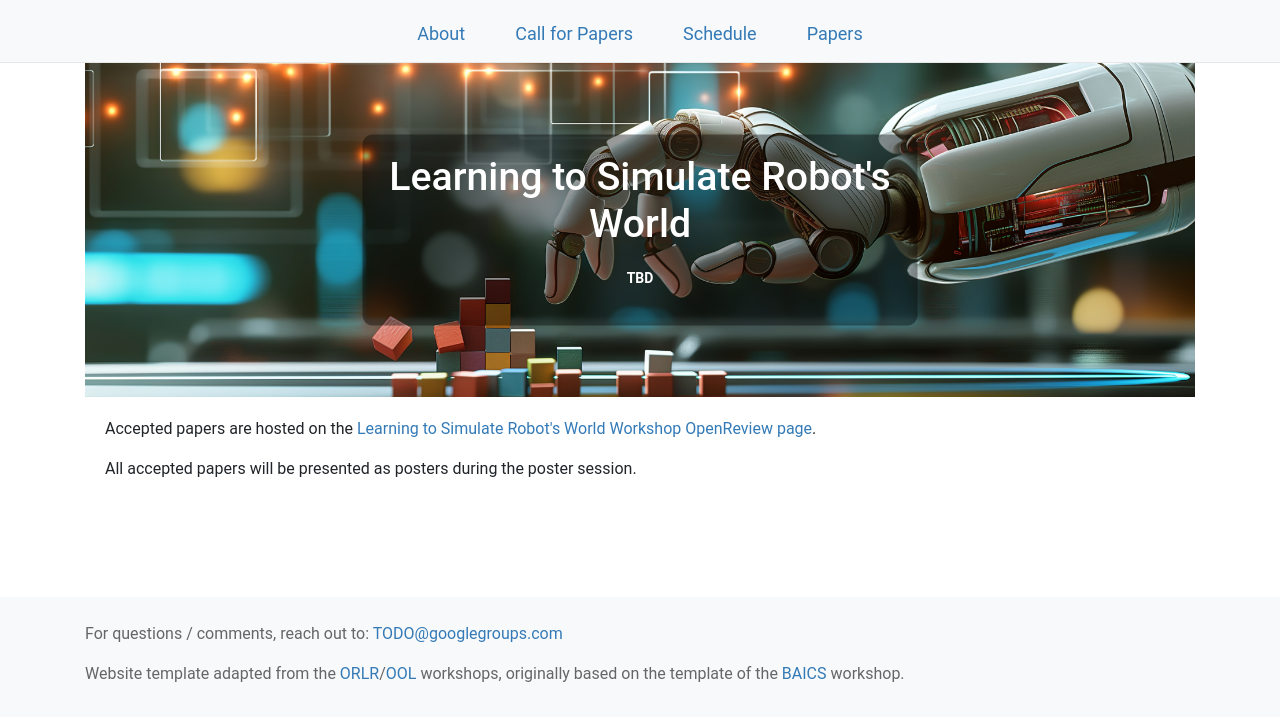
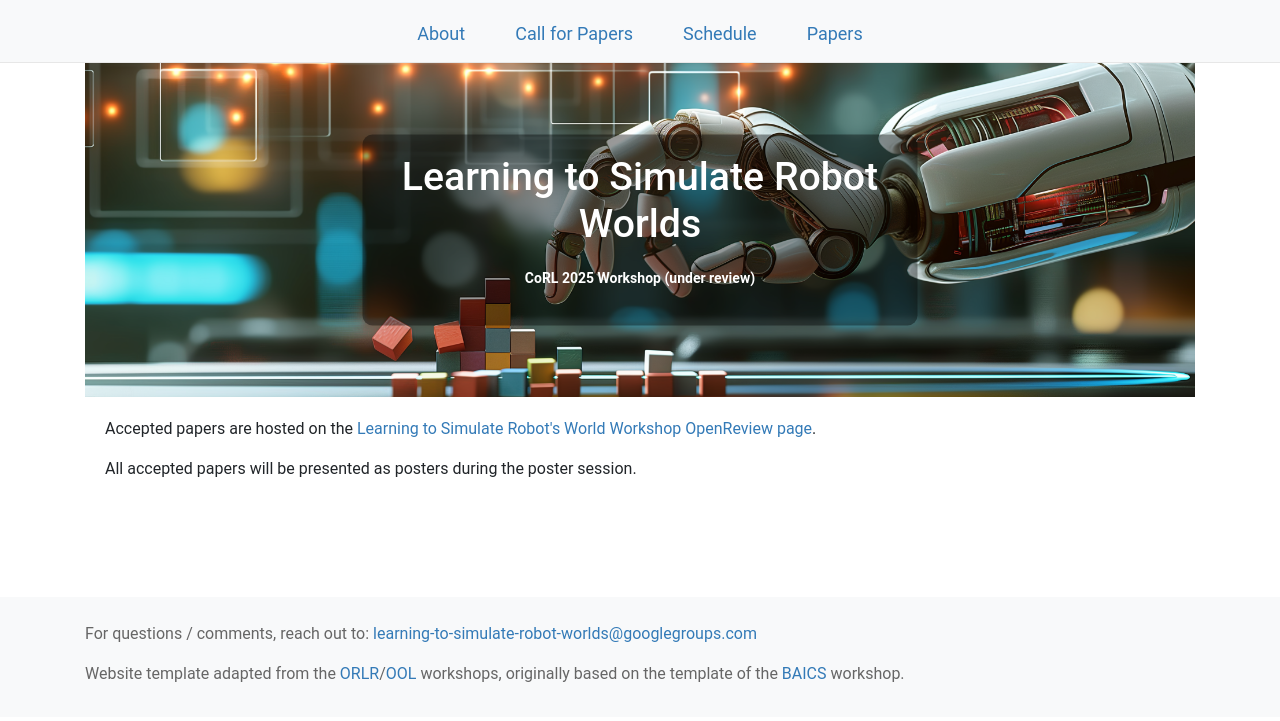
Before and after one commit to simulatingrobotworlds/simulatingrobotworlds.github.io, a Jekyll site: the page built from papers.html, in a window 1280 px wide. Shown: the top 721 px of the page. Built offline with Jekyll 4.4.1, drawn with Linux system fonts in a browser that asks for light colours; nearby versions of some CDN libraries.

Commit message:
added google group, workshop name correction

```diff
--- a/_layouts/default.html
+++ b/_layouts/default.html
@@ -86,7 +86,7 @@
 
   <div class="footnote bg-light">
     <div class="container">
-      <p>For questions / comments, reach out to: <a href="mailto:	TODO@googlegroups.com">	TODO@googlegroups.com</a></p>
+      <p>For questions / comments, reach out to: <a href="mailto:	learning-to-simulate-robot-worlds@googlegroups.com">	learning-to-simulate-robot-worlds@googlegroups.com</a></p>
       <p>Website template adapted from the <a href="https://orlrworkshop.github.io/">ORLR</a>/<a href="https://oolworkshop.github.io/">OOL</a> workshops, originally based on the template of the <a href="https://baicsworkshop.github.io/">BAICS</a> workshop.</p>
     </div>
   </div>
--- a/papers.html
+++ b/papers.html
@@ -2,10 +2,10 @@
 layout: default
 ---
 <div class="banner">
-     <img src="images/banner.jpg" alt="Learning to Simulate Robot's World" class="banner-img">
+     <img src="images/banner.jpg" alt="Learning to Simulate Robot Worlds" class="banner-img">
      <div class="banner-text">
-       <h1>Learning to Simulate Robot's World</h1>
-       <p>TBD</p>
+       <h1>Learning to Simulate Robot Worlds</h1>
+       <p>CoRL 2025 Workshop (under review)</p>
      </div>
    </div>
 <div id="program">
```
